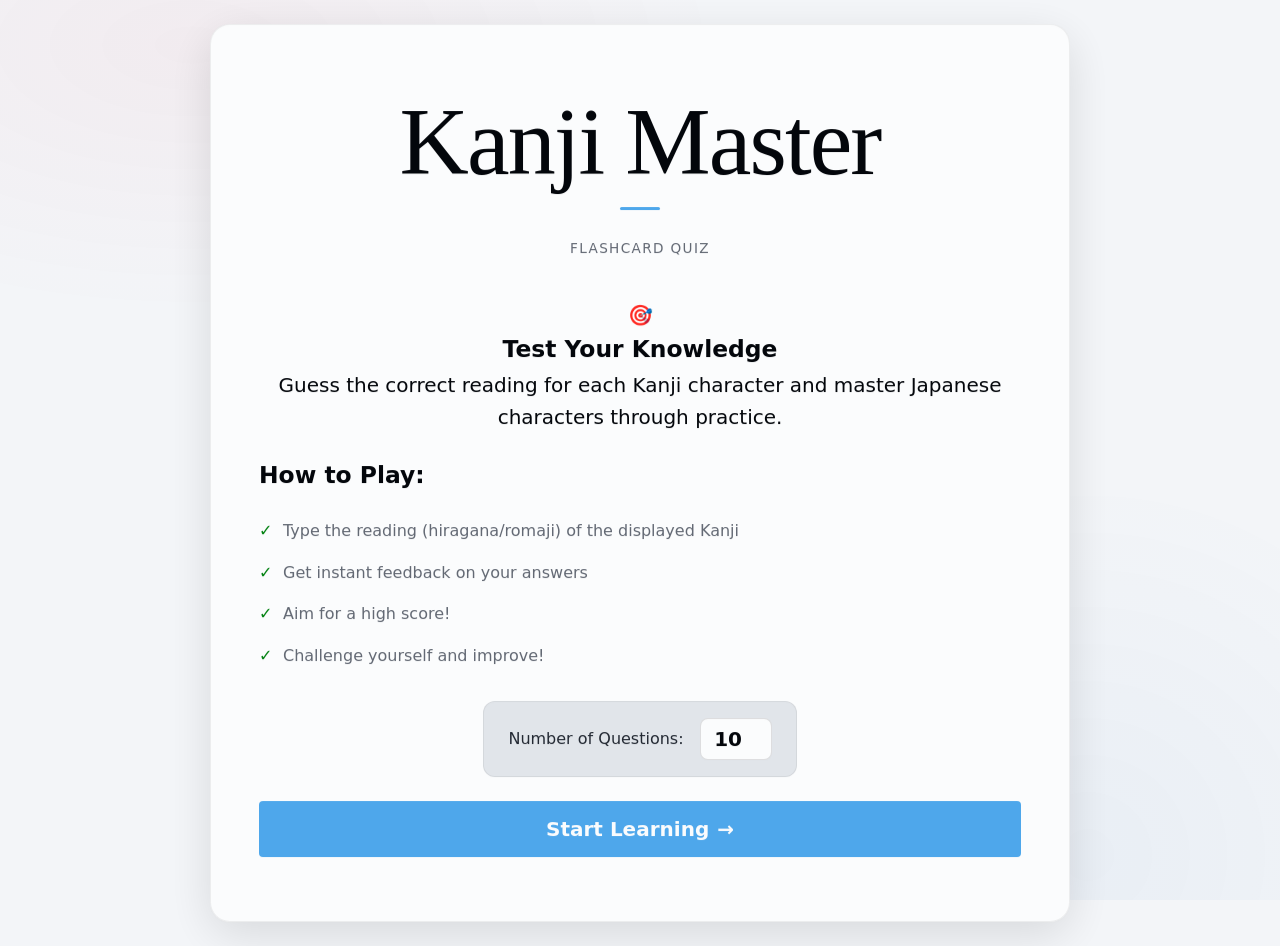
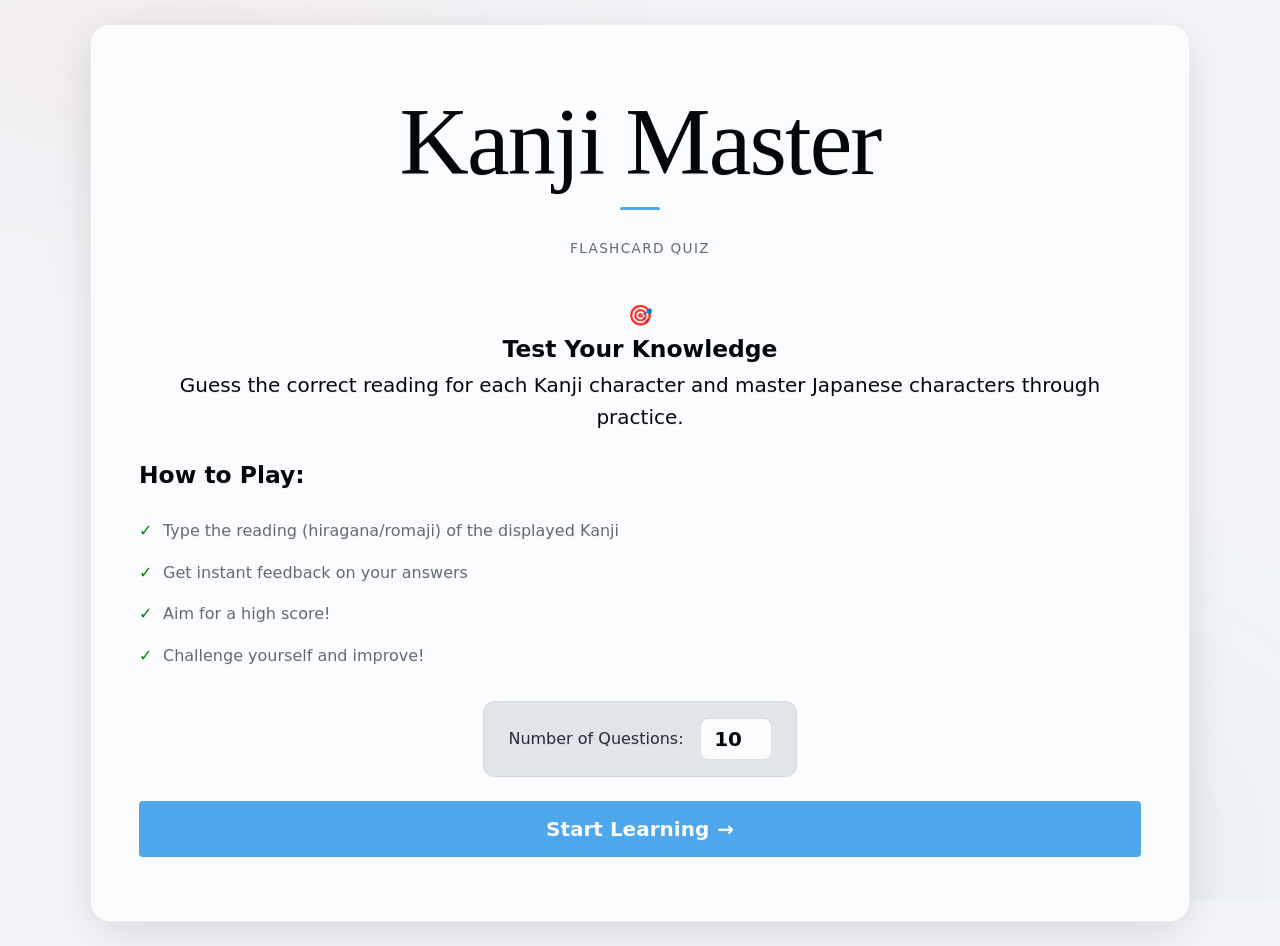

responsive redesign: wider layouts for desktop and mobile improvements

--- a/assets/css/style.css
+++ b/assets/css/style.css
@@ -188,7 +188,7 @@ body {
 
 .container {
   width: 100%;
-  max-width: 860px;
+  max-width: 1100px;
   background: var(--surface-pure);
   border-radius: 20px;
   padding: clamp(var(--sp-8), 5vw, var(--sp-16)) clamp(var(--sp-6), 4vw, var(--sp-12));
@@ -197,7 +197,7 @@ body {
   animation: page-in 0.55s var(--ease-out-expo) both;
 }
 
-.main-hub { max-width: 960px; }
+.main-hub { max-width: 1280px; }
 
 @keyframes page-in {
   from { opacity: 0; transform: translateY(20px); }
@@ -265,14 +265,13 @@ body {
 }
 
 .editorial-item {
-  display: grid;
-  grid-template-columns: auto 1fr;
+  display: flex;
+  align-items: center;
   gap: var(--sp-6);
   padding: var(--sp-6) 0;
   border-bottom: 1.5px solid oklch(12% 0.015 260 / 0.08);
   position: relative;
   transition: transform 0.4s var(--ease-out-quart);
-  align-items: center;
 }
 
 .editorial-item:hover {
@@ -297,10 +296,11 @@ body {
 }
 
 .ed-content {
+  flex: 1;
   display: flex;
   flex-direction: column;
   gap: var(--sp-2);
-  max-width: 500px;
+  min-width: 0;
 }
 
 .display-huge {
@@ -324,15 +324,7 @@ body {
   display: flex;
   align-items: center;
   gap: var(--sp-5);
-  margin-left: auto;
-  opacity: 0;
-  transform: translateX(-10px);
-  transition: opacity 0.4s var(--ease-out-quart), transform 0.4s var(--ease-out-quart);
-}
-
-.editorial-item:hover .ed-actions {
-  opacity: 1;
-  transform: translateX(0);
+  flex-shrink: 0;
 }
 
 .ed-badge {
@@ -351,14 +343,12 @@ body {
 
 @media (max-width: 768px) {
   .editorial-item {
-    grid-template-columns: 1fr;
+    flex-direction: column;
+    align-items: flex-start;
     gap: var(--sp-4);
   }
   .ed-actions {
-    margin-left: 0;
-    opacity: 1;
-    transform: none;
-    margin-top: var(--sp-4);
+    margin-top: var(--sp-2);
   }
   .ed-num {
     font-size: var(--text-xl);
@@ -935,8 +925,8 @@ small { font-size: var(--text-xs); color: var(--muted-light); }
 }
 
 .kanji-card {
-  width: clamp(260px, 40vw, 420px);
-  height: clamp(260px, 40vw, 420px);
+  width: clamp(260px, 40vw, 500px);
+  height: clamp(260px, 40vw, 500px);
   position: relative;
   z-index: 2;
   transform-style: preserve-3d;
@@ -1273,6 +1263,29 @@ body.kanji-list-page .header { text-align: center; }
   .mute-btn { top: var(--sp-3); right: var(--sp-3); width: 36px; height: 36px; }
   .result-message { min-height: 48px; }
   .game-controls { gap: var(--sp-2); }
+}
+
+@media (min-width: 1024px) {
+  #game-container.active {
+    flex-direction: row;
+    align-items: flex-start;
+    justify-content: center;
+    gap: var(--sp-10);
+    padding: var(--sp-10) var(--sp-8);
+  }
+  .game-header {
+    width: 300px;
+    max-width: 300px;
+    position: sticky;
+    top: var(--sp-8);
+    margin-bottom: 0;
+    flex-shrink: 0;
+  }
+  .game-content {
+    max-width: 600px;
+    flex: 1;
+    padding: 0;
+  }
 }
 
 .category-selector select option,
